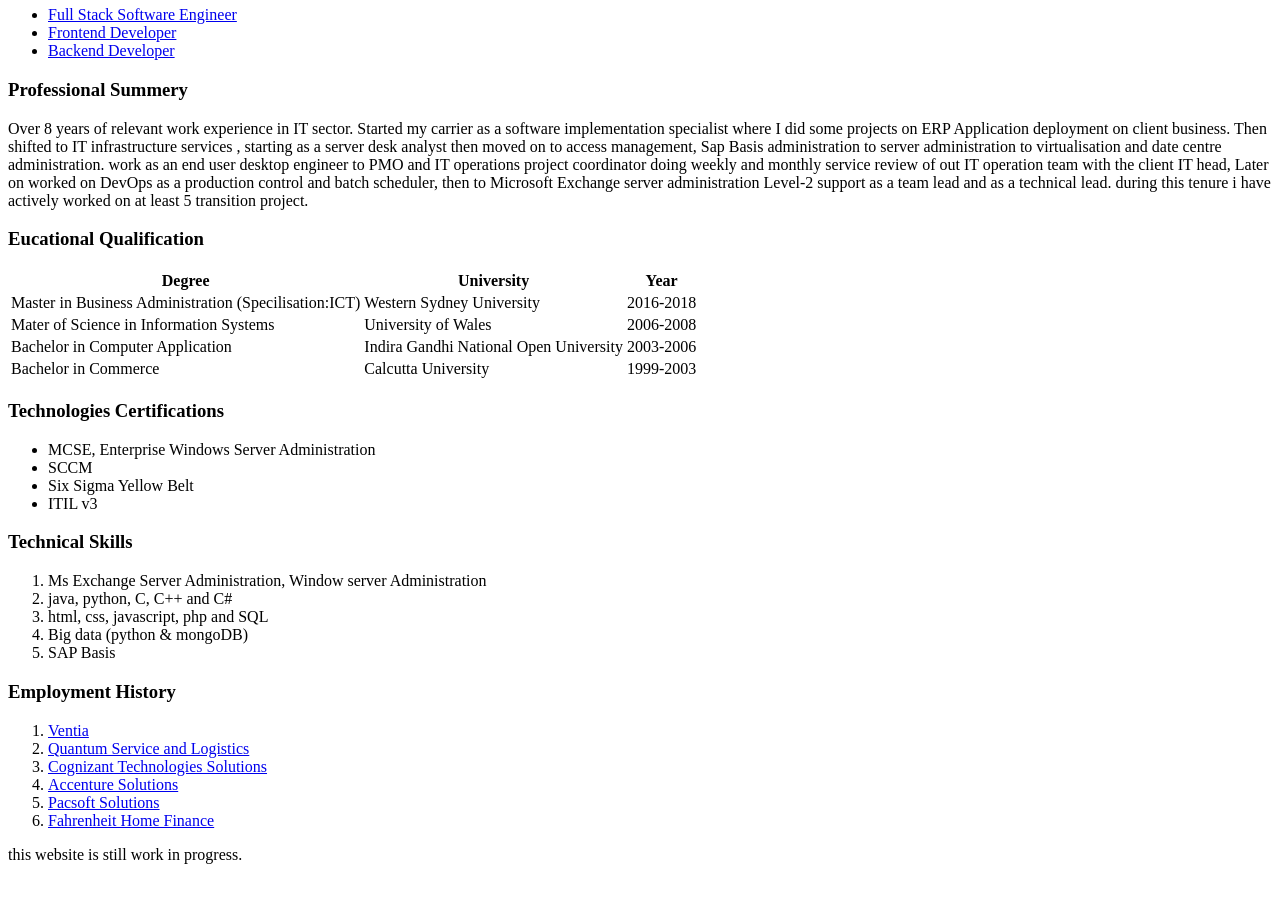
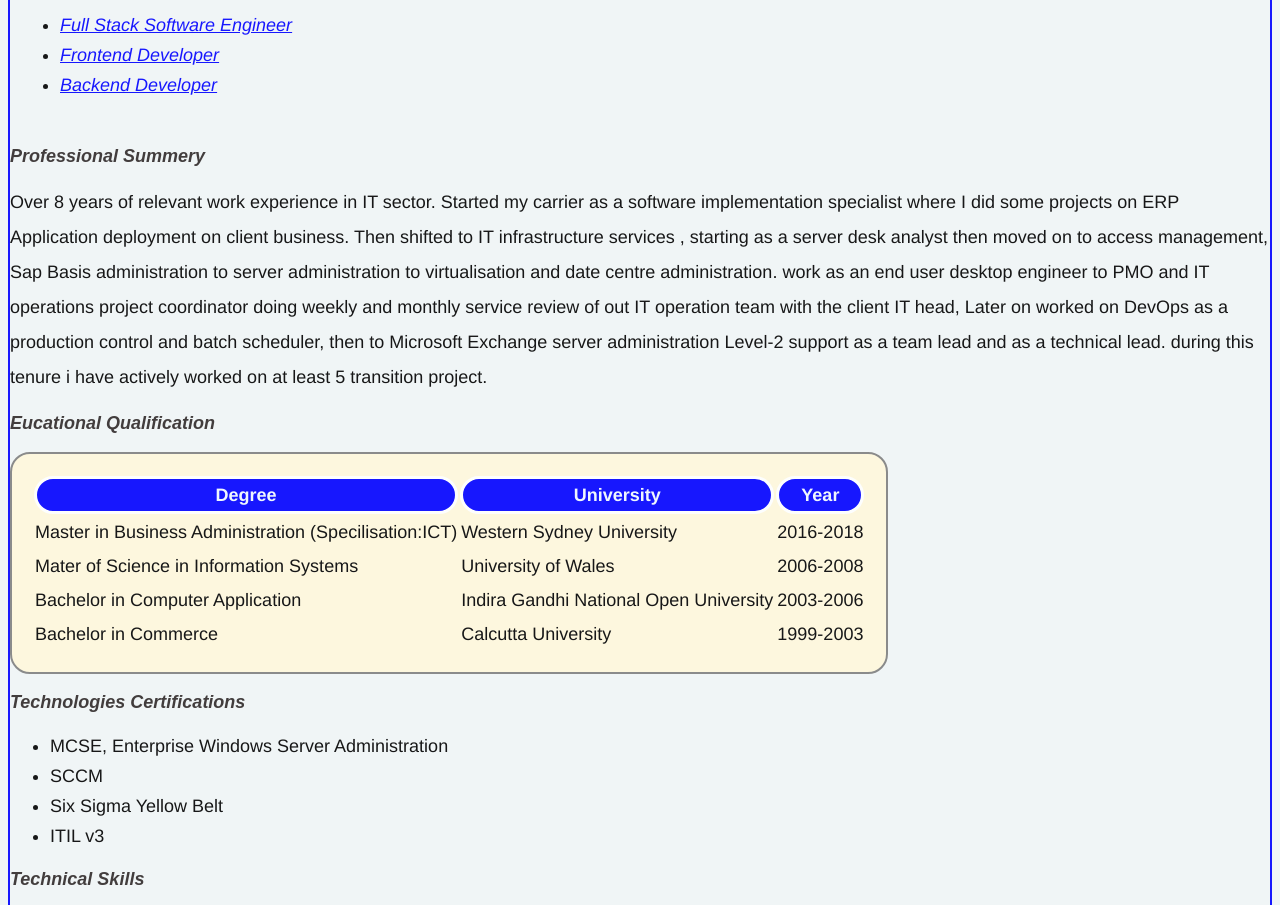
Before and after one commit to krisauz17/my-repository-15feb2022, a website: page index.html in a window 1280 px wide. Shown: the part 132-1037 px from the top of the page. Before the commit the page ends 1004 px from the top, so only its background shows below. Drawn offline with Linux system fonts and the light colour scheme.

Commit message:
style.css is done

```diff
--- a/style.css
+++ b/style.css
@@ -0,0 +1,86 @@
+body {
+font-family:'Franklin Gothic Medium', 'Arial Narrow', Arial, sans-serif;
+font-size:large;
+background-color:rgba(213, 229, 231, 0.349);
+opacity: 0.9;
+border: 2px solid blue;
+border-radius: 15px;
+}
+
+head {
+
+}
+header {
+
+}
+
+footer{
+    font-family:Arial, Helvetica, sans-serif;
+    font-size:small;
+    padding: 10px;
+    border: 2px solid grey ;
+    margin: 10px;
+    border-radius: 10px;
+}
+
+nav {
+    padding: 10px;
+    border-color: black;
+    border-radius: 5px;
+    line-height: 35px;
+}
+
+table {
+    background-color: cornsilk;
+    border-radius: 20px;
+    line-height: 30px;
+    text-align:justify;
+    padding: 20px;
+    border: 2px solid grey ;
+
+}
+
+th {
+    color:aliceblue;
+    background-color: blue;
+    border-radius: 20px;
+    border: 3px solid white ;
+    text-align:center;
+}
+
+h1 {
+    font-family:fantasy;
+    font-size:x-large ;
+    color:rgb(48, 42, 42);
+    font-style:italic;
+}
+
+h3 {
+    font-family:fantasy;
+    font-size:large ;
+    color:rgb(48, 42, 42);
+    font-style:italic;
+}
+
+p {
+    line-height: 35px;
+}
+
+a {
+    color: blue;
+    font-style: italic;
+}
+.current {
+    color:red;
+    padding: 15px;
+    border-radius: 20px;
+    background-color:azure;
+}
+
+ul {
+    line-height: 30px;
+
+}
+ol {
+    line-height: 30px;
+}
--- a/style1.css
+++ b/style1.css
@@ -41,6 +41,7 @@
 a {
     color: blue;
 
+
 }
 nav {
     padding: 10px;
```
